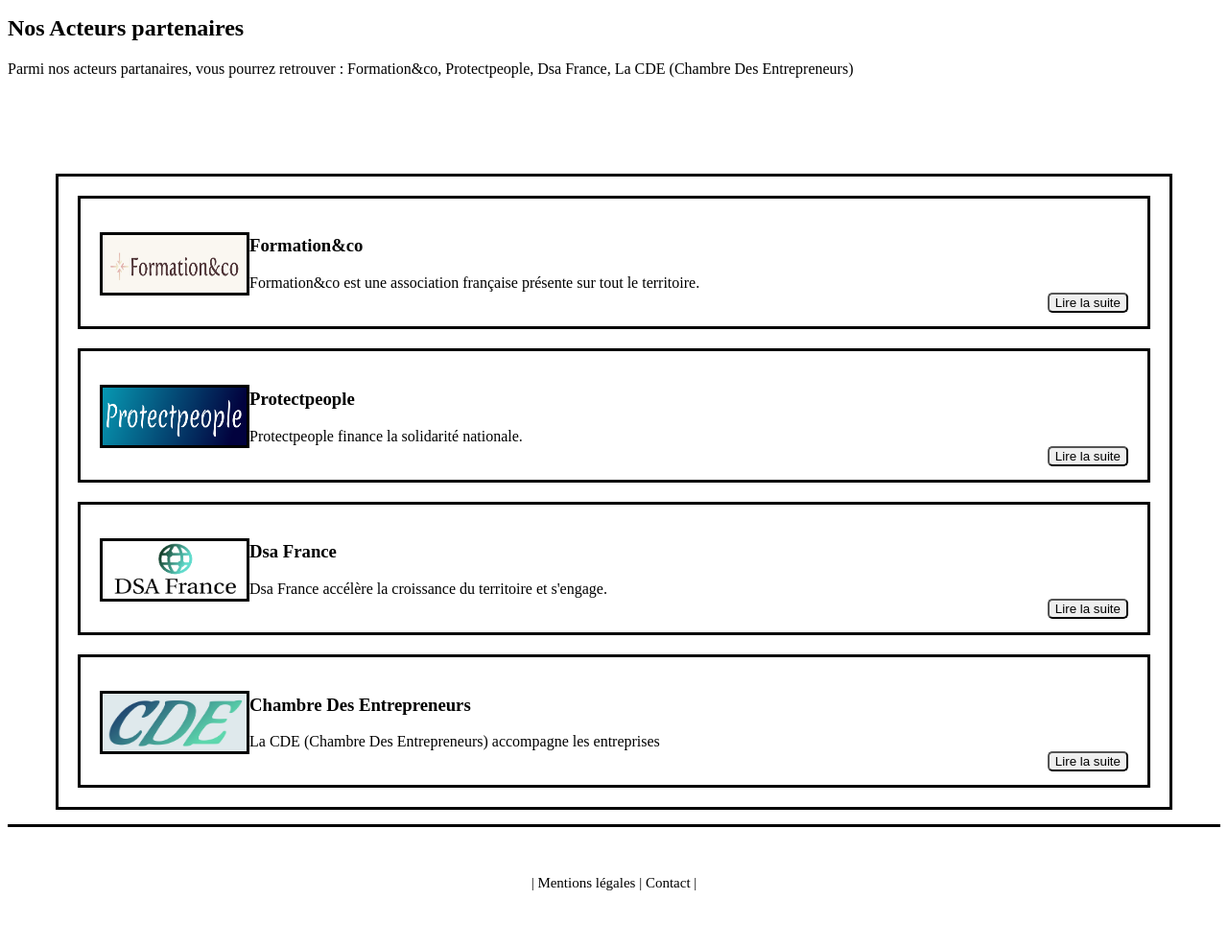
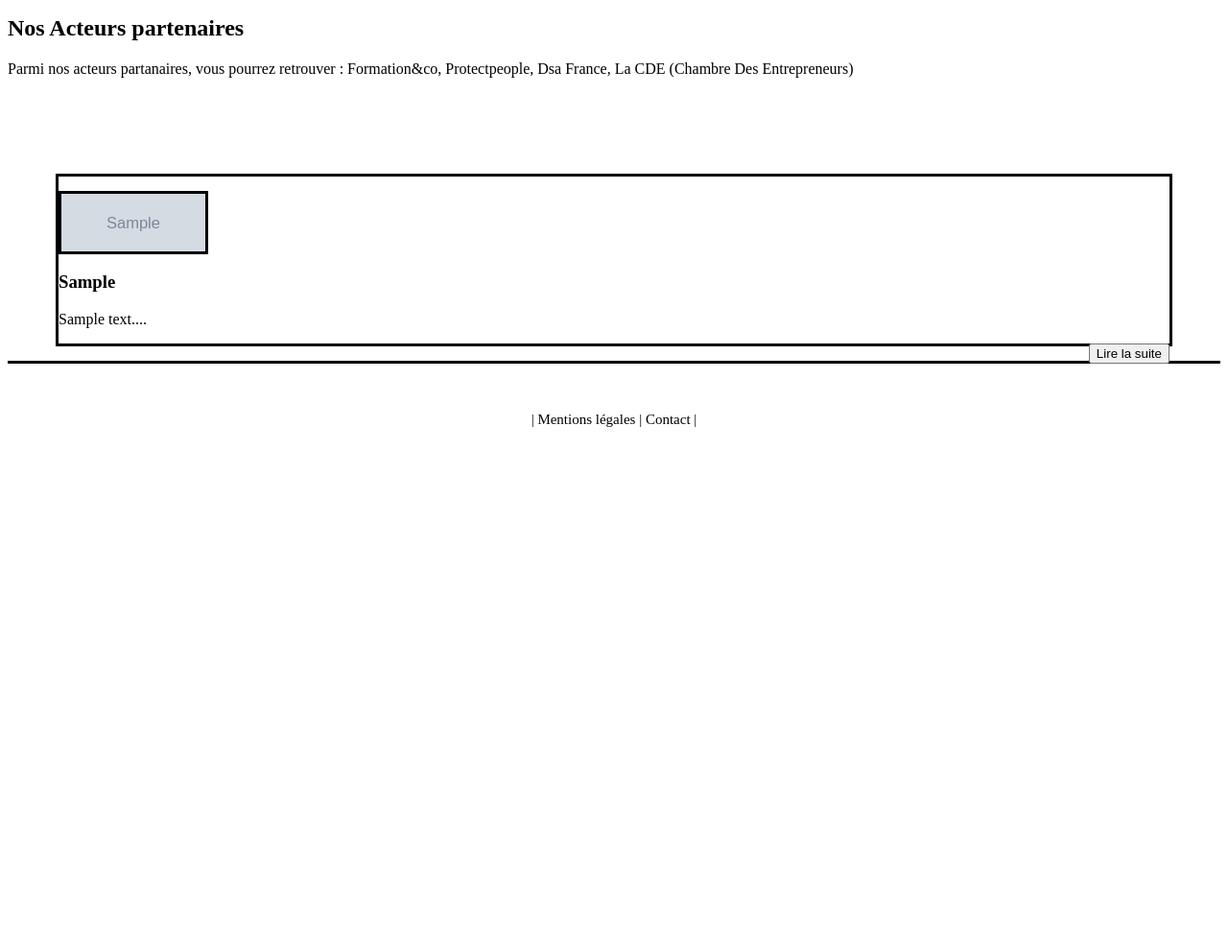
Before and after one commit to CARNEIRO-MOREIRA-Steven/gbaf, a PHP site: page /acceuil.php in a window 1280 px wide. Shown: the part 429-1416 px from the top of the page at 96% size. After the commit the page ends 874 px from the top, so only its background shows below. Run offline with PHP 8.4, Linux system fonts and the light colour scheme; the visitor is signed in with stand-in values (Sample User, id 1); tables that the repository leaves empty or names only in its code hold one stand-in row (values such as "Sample post"); grey boxes marked "Sample" are stand-in pictures.

Commit message:
Boucle Acceuil

```diff
--- a/acceuil.php
+++ b/acceuil.php
@@ -1,5 +1,7 @@
 <?php
-require('functions/auth.php')
+require_once('functions/auth.php');
+require('config.php');
+include_once('extensions/header.php');
 ?>
 <!DOCTYPE html>
 <html lang="fr">
@@ -12,8 +14,6 @@ require('functions/auth.php')
 </head>
 
 <body>
-    <?php include('extensions/header.php');
-    ?>
     <main>
         <section>
             <div class="gbaf">
@@ -37,53 +37,43 @@ require('functions/auth.php')
                 (Chambre Des Entrepreneurs)</p>
         </section>
         <div class="conteneur">
-            <div class="element1">
-                <div class="divimg1"><img class="img1" src="img/formation_co.png" alt="Logo Formation&co"></div>
-                <div class="acteurtxt">
-                    <h3>Formation&co</h3>
-                    <p>Formation&co est une association française présente sur tout le territoire.</p>
-                </div>
-                <form action="formation_co.php">
-                    <button class="button1" type="submit">Lire la suite</button>
-                </form>
+        <?php
+// On se connecte à la BDD
+$conn = new PDO("mysql:host=$servername;dbname=$dbname;charset=UTF8",$username, $password);
+
+// On définit le mode exception d'erreur PDO
+$conn->setAttribute(PDO::ATTR_ERRMODE, PDO::ERRMODE_EXCEPTION);
+
+// On prépare la requête SQL pour sélectionner tous les enregistrements de la table "acteur"
+$stmt = $conn->prepare("SELECT * FROM acteur");
+
+// On exécute la requête
+$stmt->execute();
+
+// On récupère les résultats de la requête sous forme de tableau associatif
+$acteurs = $stmt->fetchAll(PDO::FETCH_ASSOC);
+
+// On vérifie si on a récupéré des enregistrements
+if ($acteurs) {
+    foreach ($acteurs as $acteur) {
+        ?>
+        <div class="element">
+            <div class="divimg">
+                <img class="img1" src="<?php echo $acteur['logo']; ?>" alt="Logo <?php echo $acteur['acteur']; ?>">
             </div>
-            <section>
-            <div class="element2">
-                    <div class="divimg1"><img class="img1" src="img/protectpeople.png" alt="Logo Protectpeople"></div>
-                    <div class="acteurtxt">
-                        <h3>Protectpeople</h3>
-                        <p>Protectpeople finance la solidarité nationale.</p>
-                    </div>
-                    <form action="protectpeople.php">
-                        <button class="button1" type="submit">Lire la suite</button>
-                    </form>
-                </div>
-            </section>
-            <section>
-                <div class="element3">
-                    <div class="divimg1"><img class="img1" src="img/Dsa_france.png" alt="Logo Dsa France"></div>
-                    <div class="acteurtxt">
-                        <h3>Dsa France</h3>
-                        <p>Dsa France accélère la croissance du territoire et s'engage.</p>
-                    </div>
-                    <form action="dsa_france.php">
-                        <button class="button1" type="submit">Lire la suite</button>
-                    </form>
-                </div>
-            </section>
-            <section>
-                <div class="element4">
-                    <div class="divimg1"><img class="img1" src="img/CDE.png" alt="Logo CDE"></div>
-                    <div class="acteurtxt">
-                        <h3>Chambre Des Entrepreneurs</h3>
-                        <p>La CDE (Chambre Des Entrepreneurs) accompagne les entreprises </p>
-                    </div>
-                    <form action="cde.php">
-                        <button class="button1" type="submit">Lire la suite</button>
-                    </form>
-                </div>
-            </section>
+            <div class="acteurtxt">
+                <h3><?php echo $acteur['acteur']; ?></h3>
+                <?php echo"<p>" . substr($acteur['description'],0,100)."..." ?></p>
+                <a href="organisme.php?id=<?php echo $acteur['id_acteur']; ?>"><button>Lire la suite</button></a>
+            </div>
         </div>
+        <?php
+    }
+} else {
+    echo 'Aucun enregistrement trouvé';
+}
+?>
+</div>
     </main>
 </body>
 <?php include('extensions/footer.php'); ?>
```
